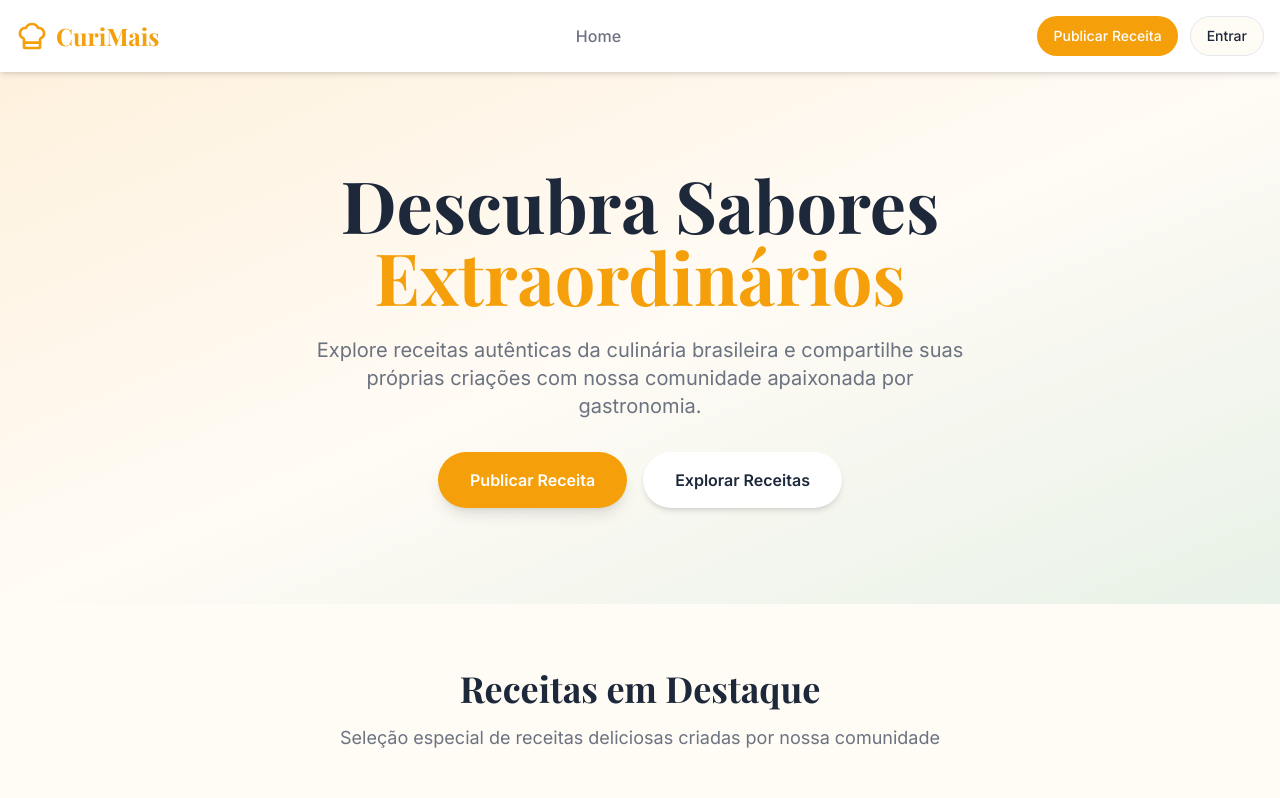
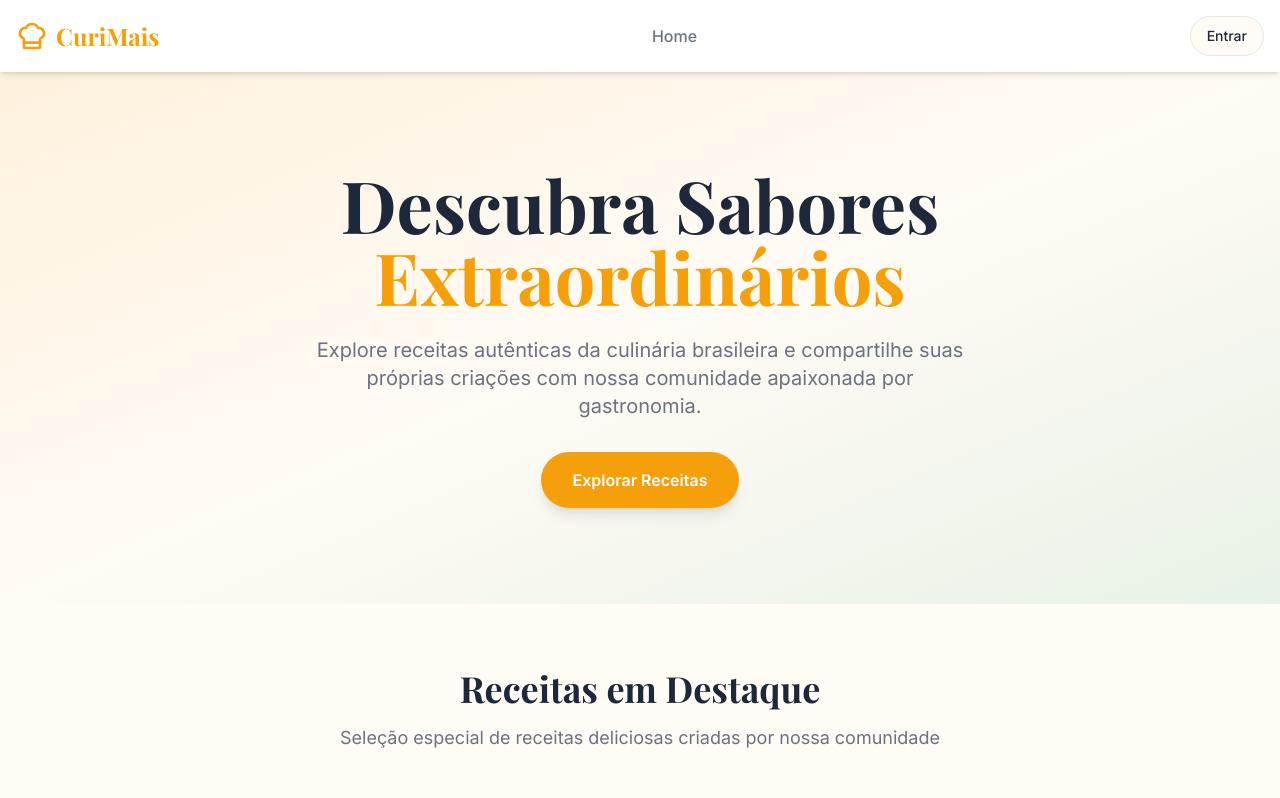
Before and after one commit to Hellielton/receita-curimais, a React (Vite) app: page / in a window 1280 px wide. Shown: the top 798 px of the page. Built offline with nearby package versions, Linux system fonts and the light colour scheme; the HTML template or start-up script is replaced by a standard one.

Commit message:
Refactor: Conditionally render publish recipe button

```diff
--- a/src/components/Header.tsx
+++ b/src/components/Header.tsx
@@ -44,12 +44,13 @@ export const Header = () => {
 
           {/* CTA Buttons */}
           <div className="hidden md:flex items-center space-x-3">
+            {isAuthenticated ? (
               <Link to="/add-recipe">
                 <Button variant="default" className="rounded-full">
                   Publicar Receita
                 </Button>
               </Link>
-            {!isAuthenticated && (
+            ) : (
               <Link to="/auth">
                 <Button variant="outline" className="rounded-full">
                   Entrar
@@ -96,6 +97,7 @@ export const Header = () => {
                 </Link>
               </>
             )}
+            {isAuthenticated ? (
               <Link
                 to="/add-recipe"
                 className="block"
@@ -105,7 +107,7 @@ export const Header = () => {
                   Publicar Receita
                 </Button>
               </Link>
-            {!isAuthenticated && (
+            ) : (
               <Link
                 to="/auth"
                 className="block"
--- a/src/pages/HomePage.tsx
+++ b/src/pages/HomePage.tsx
@@ -35,16 +35,10 @@ const HomePage = () => {
             <p className="text-lg md:text-xl text-on-surface-secondary mb-8 max-w-2xl mx-auto">
               Explore receitas autênticas da culinária brasileira e compartilhe suas próprias criações com nossa comunidade apaixonada por gastronomia.
             </p>
-            <div className="flex flex-col sm:flex-row gap-4 justify-center">
-              <Link
-                to="/add-recipe"
-                className="inline-flex items-center justify-center px-8 py-4 bg-primary hover:bg-primary-focus text-primary-foreground font-semibold rounded-full transition-all duration-300 shadow-lg hover:shadow-xl transform hover:-translate-y-1"
-              >
-                Publicar Receita
-              </Link>
+            <div className="flex justify-center">
               <a
                 href="#recipes"
-                className="inline-flex items-center justify-center px-8 py-4 bg-surface hover:bg-muted text-on-surface font-semibold rounded-full transition-all duration-300 shadow-md"
+                className="inline-flex items-center justify-center px-8 py-4 bg-primary hover:bg-primary-focus text-primary-foreground font-semibold rounded-full transition-all duration-300 shadow-lg hover:shadow-xl transform hover:-translate-y-1"
               >
                 Explorar Receitas
               </a>
@@ -84,15 +78,9 @@ const HomePage = () => {
               <h3 className="text-xl font-semibold text-on-surface mb-2">
                 Nenhuma receita encontrada
               </h3>
-              <p className="text-on-surface-secondary mb-6">
-                Seja o primeiro a compartilhar uma receita incrível!
+              <p className="text-on-surface-secondary">
+                Em breve teremos receitas deliciosas para você explorar!
               </p>
-              <Link
-                to="/add-recipe"
-                className="inline-flex items-center justify-center px-6 py-3 bg-primary hover:bg-primary-focus text-primary-foreground font-semibold rounded-full transition-colors"
-              >
-                Publicar Receita
-              </Link>
             </div>
           )}
         </div>
```
Lines whose indentation alone changed are shown as unchanged.
